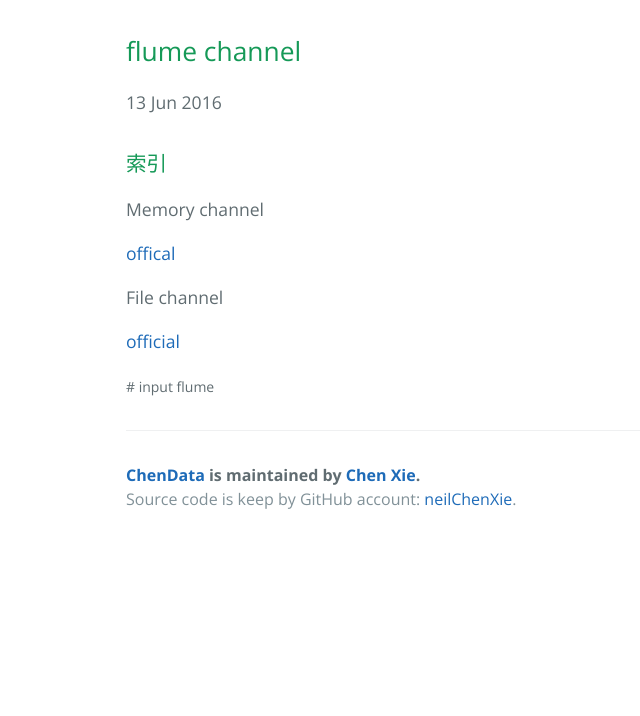
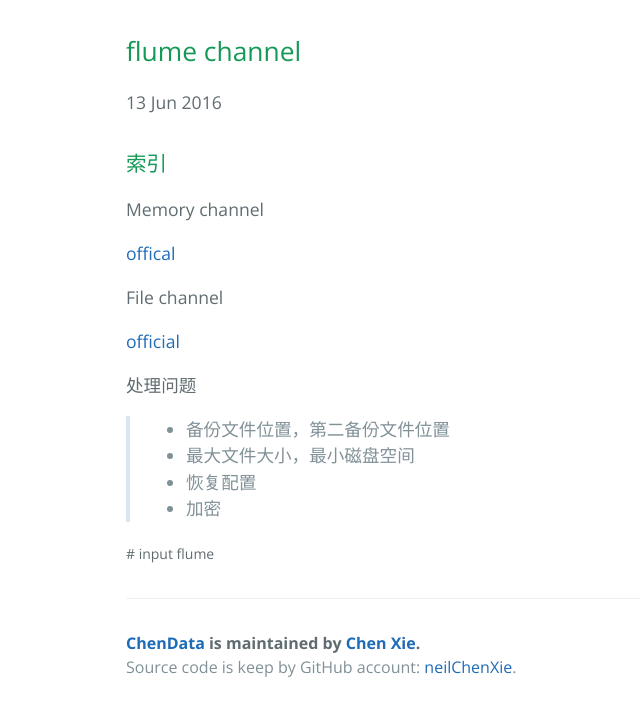
Before and after one commit to neilChenXie/ChenData, a Jekyll site: the page built from _posts/Flume/2016-06-13-flume_channel.md, in a window 1280 px wide. Shown: the top 716 px of the page, without its empty margins (98-738 px from the left). Built offline with Jekyll 4.4.1, drawn with Linux system fonts in a browser that asks for light colours.

Commit message:
modified:   _posts/Flume/2016-06-13-flume_channel.md

```diff
--- a/_posts/Flume/2016-06-13-flume_channel.md
+++ b/_posts/Flume/2016-06-13-flume_channel.md
@@ -17,3 +17,10 @@ Memory channel
 File channel
 
 [official](https://flume.apache.org/FlumeUserGuide.html#file-channel)
+
+处理问题
+
+> * 备份文件位置，第二备份文件位置
+* 最大文件大小，最小磁盘空间
+* 恢复配置
+* 加密
```
Also changed, not shown: _posts/Flume/2016-06-13-flume_sink.md (+5 -0 lines).
